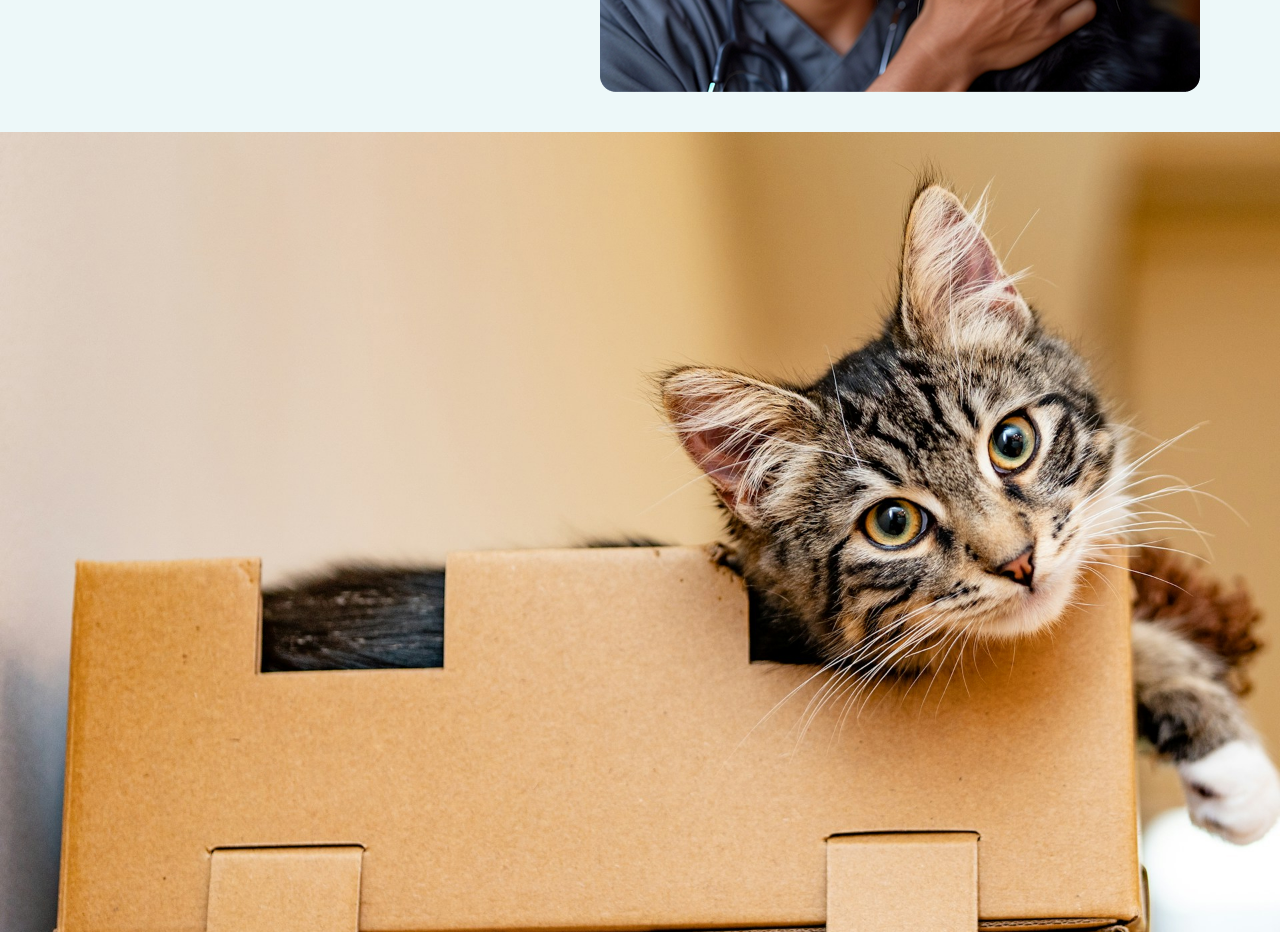
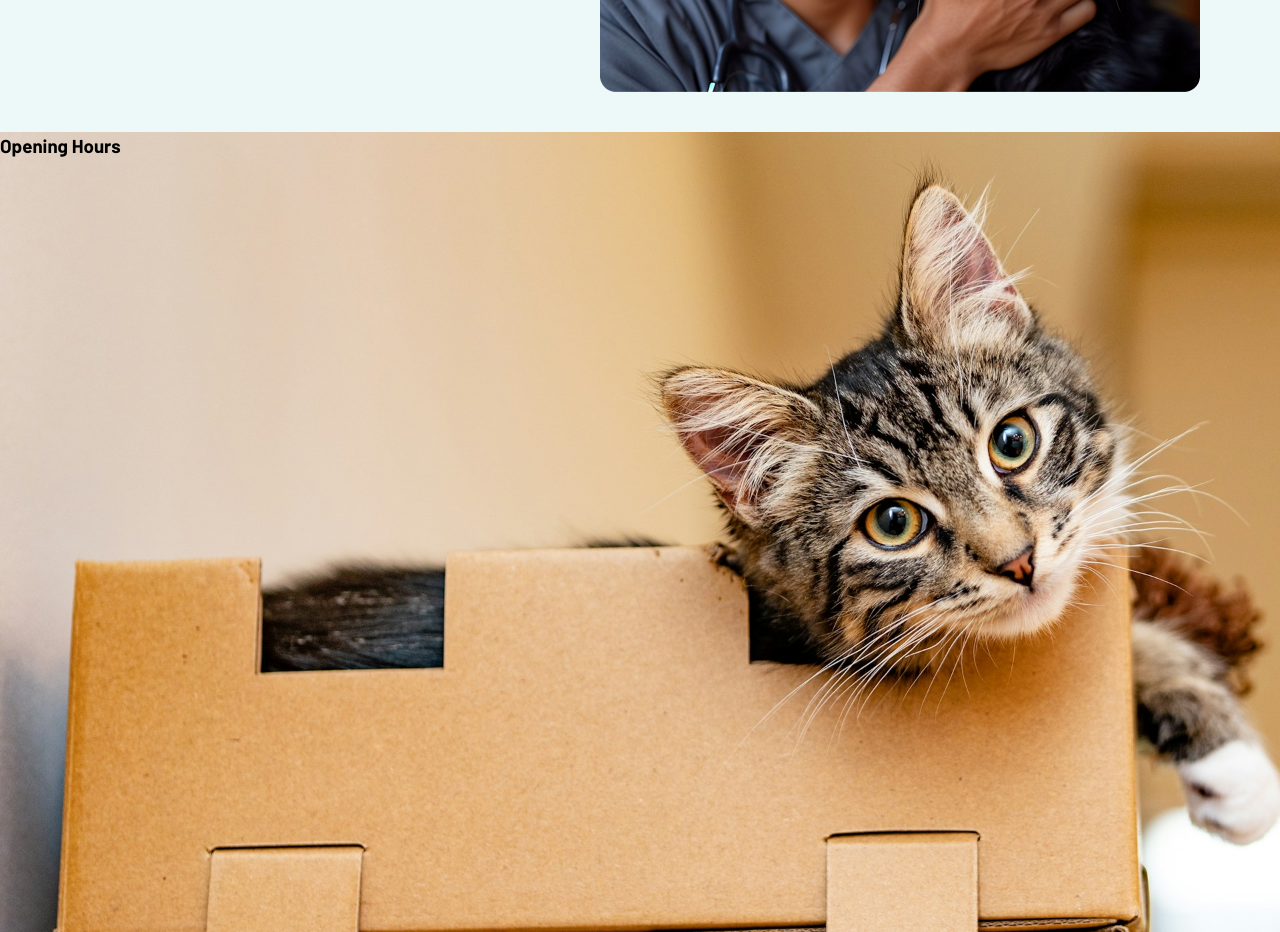
Before and after one commit to MuhammadFadhlullahRais835/Pertemuan-21, a plain HTML site: page index.html in a window 1280 px wide. Shown: the part 2580-3512 px from the top of the page. Drawn offline with Linux system fonts and the light colour scheme.

Commit message:
Test commit

```diff
--- a/index.html
+++ b/index.html
@@ -113,7 +113,11 @@
         </div>
       </section>
 
-      <section style="background-image: url(/images/bg-contact.jpg); width: 100%; height: 800px; background-size: cover;"></section>
+      <section style="background-image: url(/images/bg-contact.jpg); width: 100%; height: 800px; background-size: cover;">
+        <div class="opening-hours">
+          <h3>Opening Hours</h3>
+        </div>
+      </section>
     </main>
   </body>
 </html>
```
